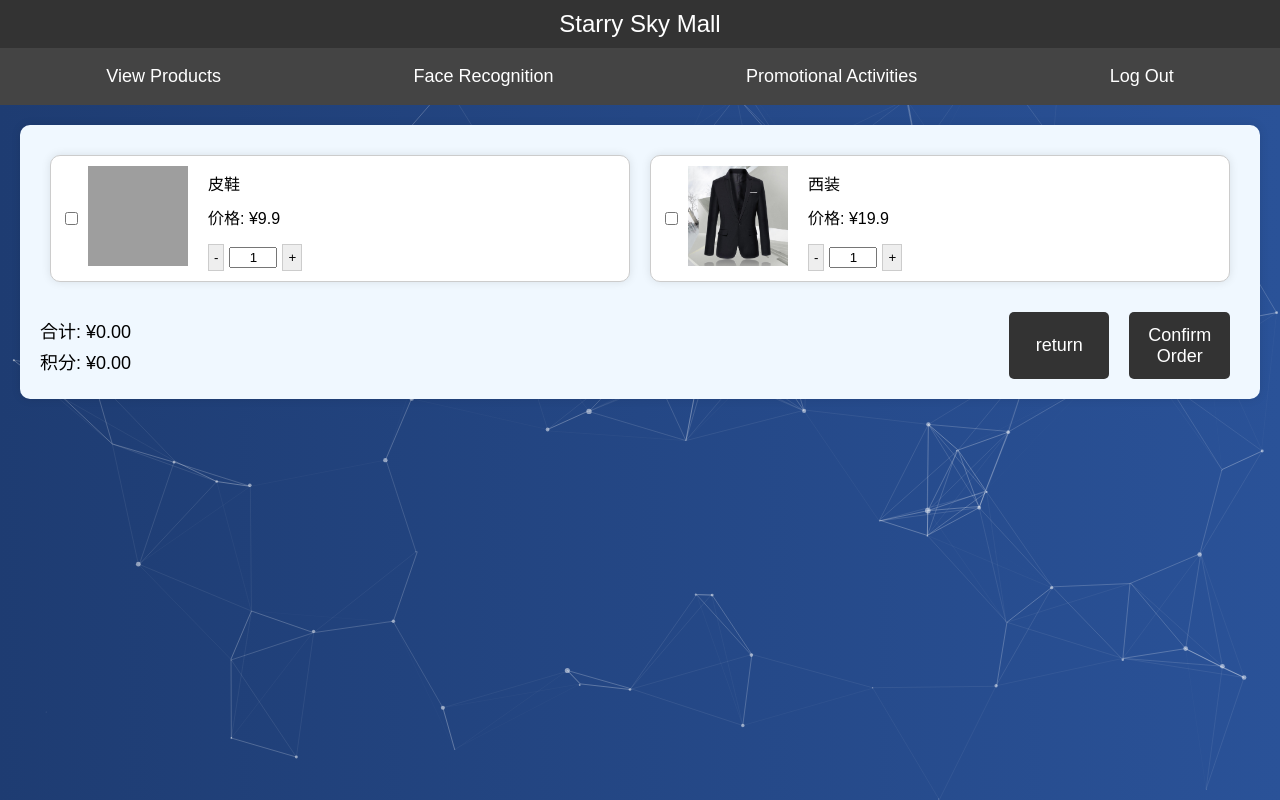
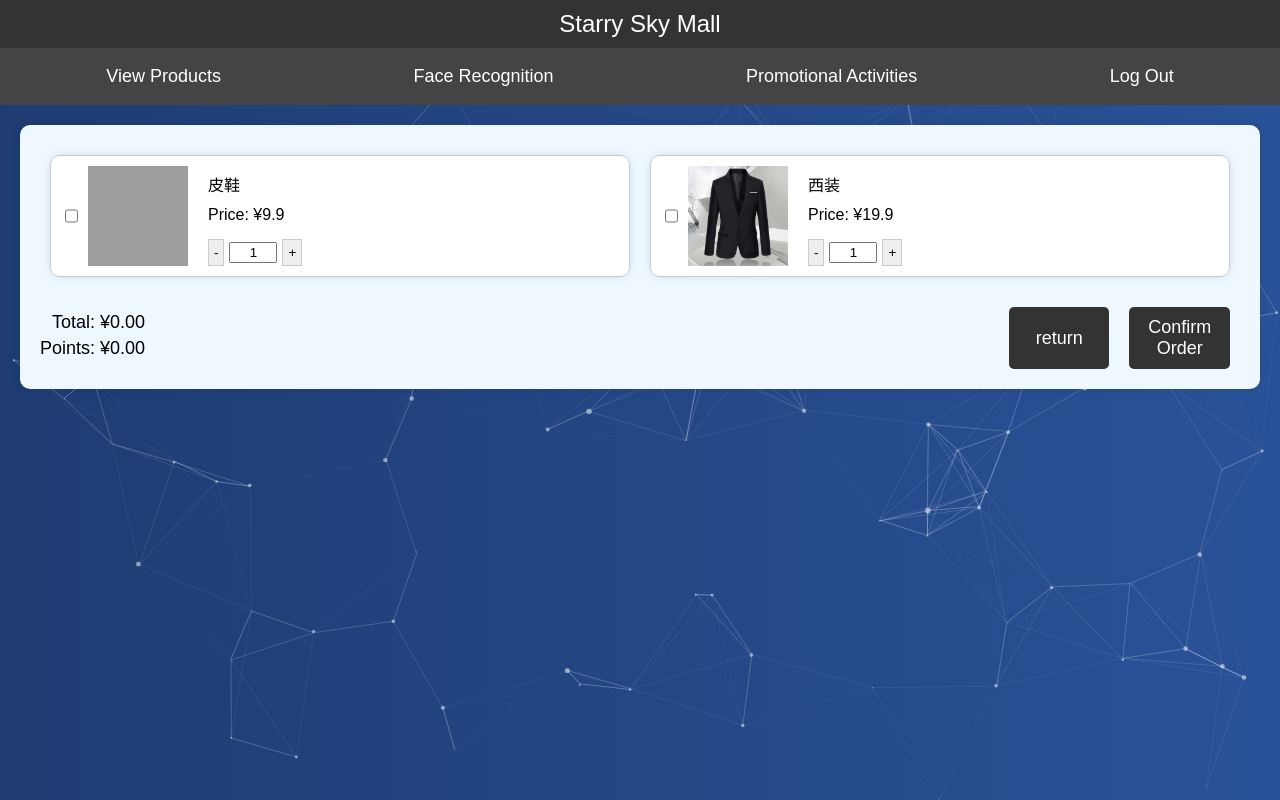
Before and after one commit to ShoppingFaceRecognition/Hainan, a Django app: template templates/items-robots/shopping_cart.html in a window 1280 px wide. Run offline with Django 4.2, Linux system fonts and the light colour scheme; the template is opened without the code that fills it: values that come from a table or form of the project are taken from there, others are empty; data comes from the database, SQL or seed files in the repository; parts of the project's set-up code (start-up, migrations or seed data) failed here and were passed over; grey boxes are pictures that could not be loaded.

Commit message:
Update shopping_cart.html

```diff
--- a/templates/items-robots/shopping_cart.html
+++ b/templates/items-robots/shopping_cart.html
@@ -183,7 +183,7 @@
                 <img src="{{ c.product.img.url }}" alt="Product Image">
                 <div class="cart-item-details">
                     <p>{{ c.product.name }}</p>
-                    <p>价格: ¥<span class="price">{{ c.product.price }}</span></p>
+                    <p>Price: ¥<span class="price">{{ c.product.price }}</span></p>
                     <div class="quantity-control">
                         <button onclick="updateQuantity(this, -1)">-</button>
                         <input type="text" value="1" readonly>
@@ -196,8 +196,8 @@
 
 
         <div class="summary">
-            <p>合计: ¥<span id="total-price">0.00</span></p>
-            <p>积分: ¥<span id="total-points">0.00</span></p>
+            <p>Total: ¥<span id="total-price">0.00</span></p>
+            <p>Points: ¥<span id="total-points">0.00</span></p>
         </div>
         <div class="buttons">
             <button onclick="goBack()">return</button>
```
